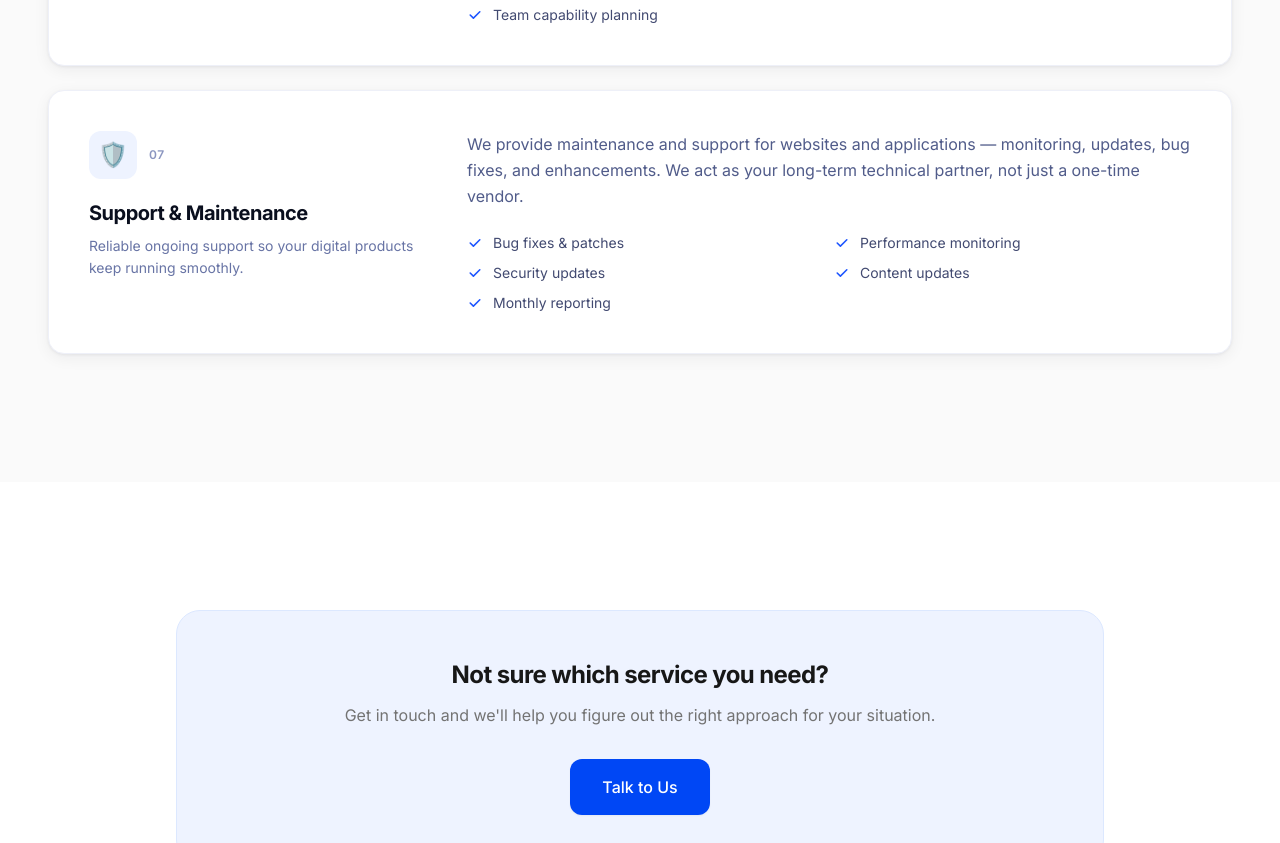
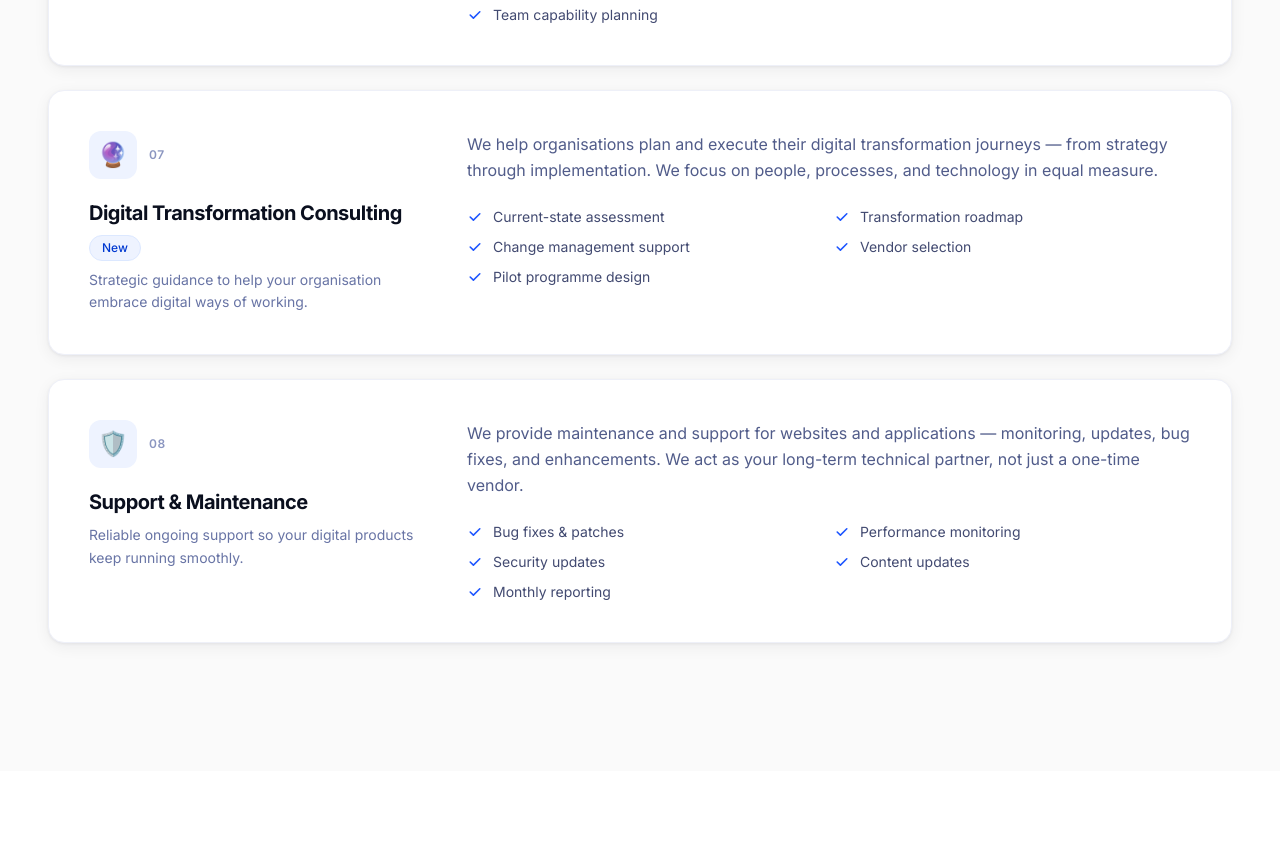
Before and after one commit to fatma-arch-lab/fwd-lab, a Next.js app: page /services in a window 1280 px wide. Shown: the part 2180-3023 px from the top of the page. Built offline with nearby package versions, Linux system fonts and the light colour scheme.

Commit message:
design: src/data/services.ts

```diff
--- a/src/data/services.ts
+++ b/src/data/services.ts
@@ -1,18 +1,16 @@
-// ─────────────────────────────────────────────
-//  SERVICES DATA
-//  To add a new service: copy one object block,
-//  paste it at the end of the array, and fill
-//  in the fields.
-// ─────────────────────────────────────────────
+// ─────────────────────────────────────────────────────────────
+//  SERVICES — add, remove, or edit services here.
+//  Changes propagate automatically to all pages and the footer.
+// ─────────────────────────────────────────────────────────────
 
 export interface Service {
   id: string;
   title: string;
   shortDescription: string;
   fullDescription: string;
-  icon: string; // Unicode emoji or text icon
+  icon: string;
   features: string[];
-  tag?: string; // Optional badge label
+  tag?: string;
 }
 
 export const services: Service[] = [
@@ -114,6 +112,23 @@ export const services: Service[] = [
     ],
   },
   {
+    id: "digital-transformation",
+    title: "Digital Transformation Consulting",
+    shortDescription:
+      "Strategic guidance to help your organisation embrace digital ways of working.",
+    fullDescription:
+      "We help organisations plan and execute their digital transformation journeys — from strategy through implementation. We focus on people, processes, and technology in equal measure.",
+    icon: "🔮",
+    features: [
+      "Current-state assessment",
+      "Transformation roadmap",
+      "Change management support",
+      "Vendor selection",
+      "Pilot programme design",
+    ],
+    tag: "New",
+  },
+  {
     id: "support-maintenance",
     title: "Support & Maintenance",
     shortDescription:
```
